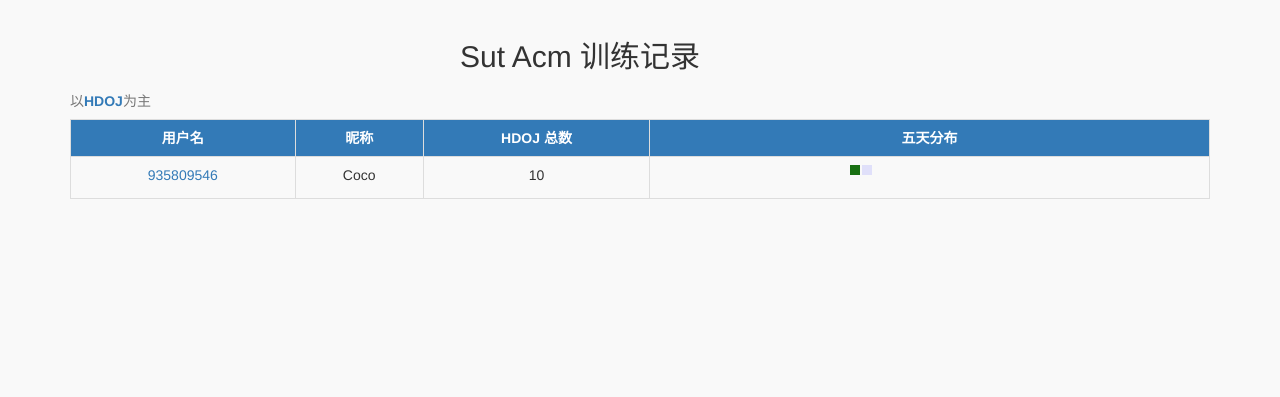
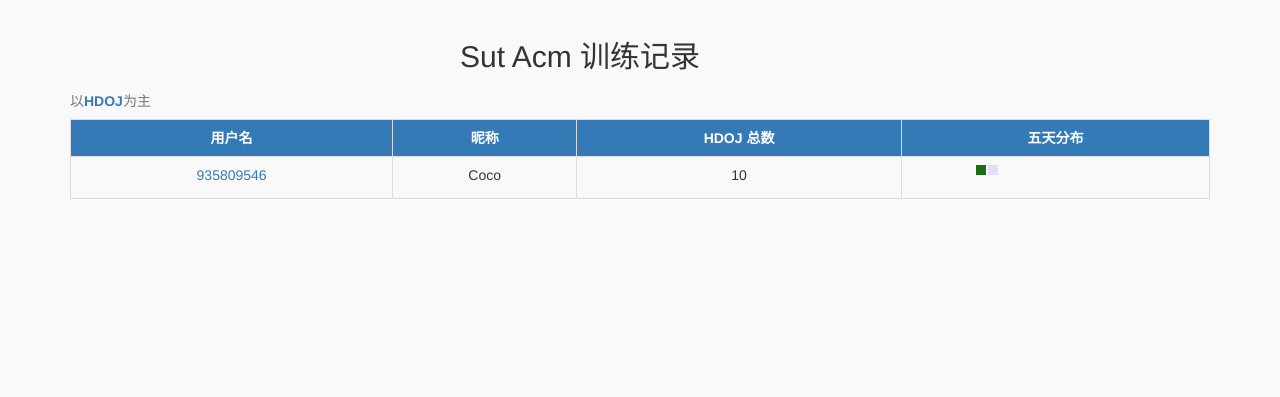
Before and after one commit to stevenshuang/SutAcmDRA, a Flask app: template app/templates/base.html in a window 1280 px wide. Shown: the part 52-449 px from the top of the page. Run offline with Flask 2, Linux system fonts and the light colour scheme; the template is opened without the code that fills it, so the values that code supplies are empty; some web fonts are replaced.

Commit message:
csss style

```diff
--- a/app/static/css/style.css
+++ b/app/static/css/style.css
@@ -70,3 +70,8 @@
     background-color: #269f30;
     color: #fff;
 }
+
+.content-td{
+    width: 308px;
+    height: 20px;
+}
```
